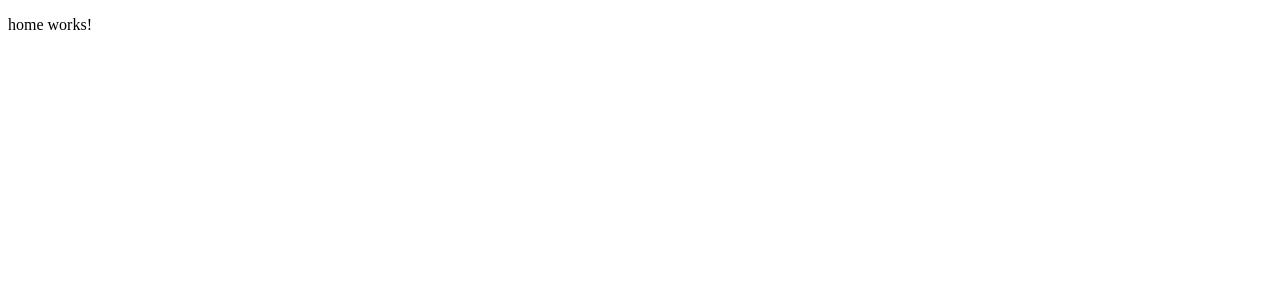
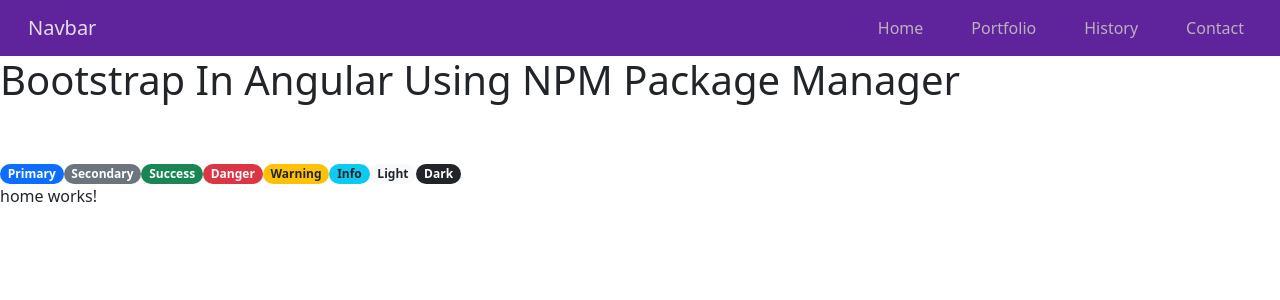
Before and after one commit to CDiala/my_portfolio, an Angular app: page / in a window 1280 px wide. Shown: the top 300 px of the page. Built offline with nearby package versions, Linux system fonts and the light colour scheme.

Commit message:
created the header component

```diff
--- a/src/app/app.component.html
+++ b/src/app/app.component.html
@@ -1 +1,42 @@
-<router-outlet></router-outlet>
+<header>
+    <nav class="navbar navbar-expand-lg navbar-light bg-light">
+        <div class="container-fluid">
+          <a class="navbar-brand" href="#">Navbar</a>
+          <button class="navbar-toggler" type="button" data-bs-toggle="collapse" data-bs-target="#navbarSupportedContent" aria-controls="navbarSupportedContent" aria-expanded="false" aria-label="Toggle navigation">
+            <span class="navbar-toggler-icon"></span>
+          </button>
+          <div class="collapse navbar-collapse" id="navbarSupportedContent">
+            <ul class="navbar-nav me-auto mb-2 mb-lg-0">
+              <li class="nav-item">
+                <a class="nav-link active" aria-current="page" href="#">Home</a>
+              </li>
+              <li class="nav-item">
+                <a class="nav-link" href="#">Portfolio</a>
+              </li>
+              <li class="nav-item">
+                <a class="nav-link" href="#">History</a>
+              </li>
+              <li class="nav-item">
+                <a class="nav-link" href="#">Contact</a>
+              </li>
+            </ul>
+          </div>
+        </div>
+      </nav>
+</header>
+<aside>
+    <h1>Bootstrap In Angular Using NPM Package Manager</h1>
+    <br>
+    <br>
+    <span class="badge rounded-pill bg-primary">Primary</span>
+    <span class="badge rounded-pill bg-secondary">Secondary</span>
+    <span class="badge rounded-pill bg-success">Success</span>
+    <span class="badge rounded-pill bg-danger">Danger</span>
+    <span class="badge rounded-pill bg-warning text-dark">Warning</span>
+    <span class="badge rounded-pill bg-info text-dark">Info</span>
+    <span class="badge rounded-pill bg-light text-dark">Light</span>
+    <span class="badge rounded-pill bg-dark">Dark</span>
+</aside>
+<main>
+    <router-outlet></router-outlet>
+</main>
--- a/src/styles.css
+++ b/src/styles.css
@@ -1 +1,33 @@
 /* You can add global styles to this file, and also import other style files */
+@import '~bootstrap/dist/css/bootstrap.min.css';
+
+.navbar {
+    background: #5f249c!important;
+}
+
+.navbar-nav {
+    margin: 0!important;
+}
+
+#navbarSupportedContent {
+    justify-content: flex-end;
+}
+
+.navbar-brand {
+    color: #f1f1f1e6!important;
+}
+
+.nav-item, .navbar-brand {
+    margin: 0 1rem;
+}
+
+.nav-link {
+    color: #c8c0c0e6!important;
+    transition: all 0.3s;
+}
+
+.nav-link:hover {
+    color: white!important;
+    /* text-decoration: underline; */
+    transform: scale(1.2);
+}
```
